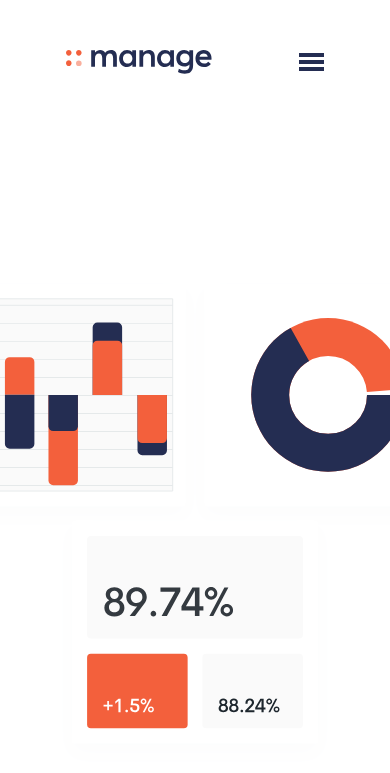
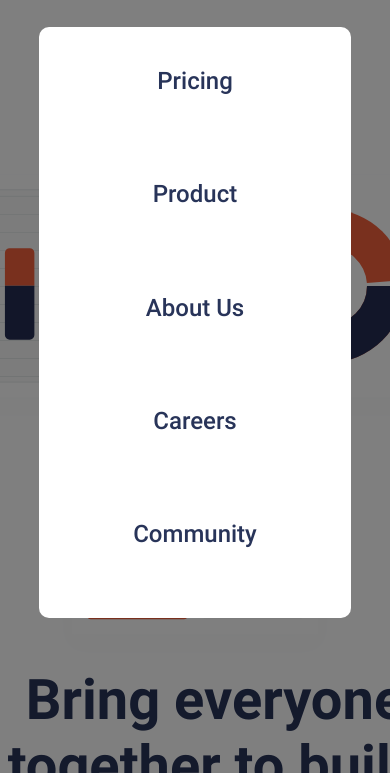
Before and after one commit to Affmesquita/manage-landing-page-master, a plain HTML site: page index.html in a window 390 px wide. Both pictures are taken after a click on the picture 311 px from the left and 62 px from the top of the page. Shown: the top 773 px of the page. Drawn offline with Linux system fonts and the light colour scheme.

Commit message:
javascript, medeia query e overlay

```diff
--- a/JS/javascript.js
+++ b/JS/javascript.js
@@ -1,6 +1,7 @@
-const nav = document.getElementById('nav');
+    const nav = document.getElementById('nav');
     const hamburguerIcon = document.getElementById('hamburguer-icon');
     const closeIcon = document.getElementById('close-icon');
+    const overlay = document.querySelector('.overlay');
 
     hamburguerIcon.addEventListener('click', () => {
       nav.classList.add('show');
@@ -13,3 +14,11 @@ const nav = document.getElementById('nav');
       closeIcon.style.display = 'none';
       hamburguerIcon.style.display = 'block';
     });
+
+    hamburguerIcon.addEventListener('click', () => {
+      overlay.style.display = 'block';
+    });
+
+    closeIcon.addEventListener('click', () => {
+      overlay.style.display = 'none';
+    });
--- a/estilo/mediaQuery.css
+++ b/estilo/mediaQuery.css
@@ -3,32 +3,70 @@
 @media (max-width: 768px) {
 
     header {
-        padding: 50px;
-        margin-bottom: 30px;
+        width: 100%;
+        height: 95px;
+
+        padding: 20px;
     }
-    nav {
+    #nav {
         display: none;
     }
 
     #hamburguer-icon {
         display: block;
         cursor: pointer;
+        z-index: 999;
     }
 
     #close-icon {
       display: none;
+      z-index: 999;
     }
 
-    nav.show {
+    #nav.show {
         width: 80%;
-        height: 60%;
-        background-color: tomato;
+        height: 70%;
+
+        position: absolute;
+
+        margin-top: 550px;
+
+        border-radius: 10px;
+
         display: block;
+        z-index: 1000;
+
+        background-color: white;
+    }
+    #nav.show ul{
+        width: 100%;
+        height: 95%;
+
+        display: flex;
+        flex-direction: column;
+        justify-content: space-between;
+        align-items: center;
+
+        padding: 40px;
+    }
+    #nav.show li {
+        color: #283459;
+        font-size: 1.5rem;
+    }
+    #btn-nav {
+        display: none;
     }
 
     .banner-conteiner {
+        width: 100%;
+        height: 989px;
+
         flex-direction: column-reverse;
-        margin-top: 100px;
-        margin-bottom: 50px;
+    }
+    .banner-txt {
+        text-align: center;
+        display: flex;
+        align-items: center;
+        justify-content: space-between;
     }
   }
--- a/estilo/style.css
+++ b/estilo/style.css
@@ -38,6 +38,16 @@
     font-family: Roboto-Medium;
     font-family: Roboto-Light;
     font-family: Roboto-Bold;
+}
+.overlay {
+    position: fixed;
+    top: 0;
+    left: 0;
+    width: 100%;
+    height: 100%;
+    background-color: rgba(0, 0, 0, 0.5);
+    z-index: 997;
+    display: none;
 }
 
 
@@ -112,7 +122,7 @@ header {
 
 
 
-nav {
+#nav {
     width: 800px;
     height: 130px;
 
@@ -122,24 +132,24 @@ nav {
     justify-content: space-evenly;
     align-items: center;
 }
-
-nav ul {
+#nav ul {
     width: 400px;
     display: flex;
     justify-content: space-around;
 
     margin-right: 90px;
 }
-
-nav li {
+#nav li {
     font-size: 1rem;
     color: #283459;
 }
 #hamburguer-icon {
     display: none;
+    cursor: pointer;
 }
 #close-icon {
     display: none;
+    cursor: pointer;
 }
 
 
--- a/index.html
+++ b/index.html
@@ -15,7 +15,7 @@
 
     <img src="images/logo.svg" alt="logo" id="logo">
 
-    <nav>
+    <nav id="nav">
 
       <ul>
         <li>Pricing</li>
@@ -25,12 +25,13 @@
         <li>Community</li>
       </ul>
 
-      <button type="submit" class="btn">Get Started</button>
+      <button type="submit" class="btn" id="btn-nav">Get Started</button>
 
     </nav>
 
+    <div class="overlay"></div>
     <img src="images/icon-hamburger.svg" alt="hamburguer" id="hamburguer-icon">
-    <img src="images/icon-close.svg" alt="" id="close-icon">
+    <img src="images/icon-close.svg" alt="close" id="close-icon">
 
   </header>
 
```
